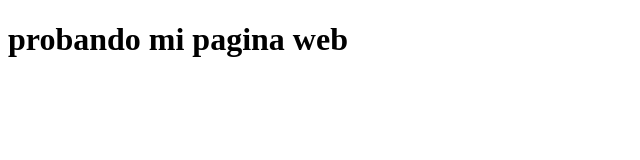
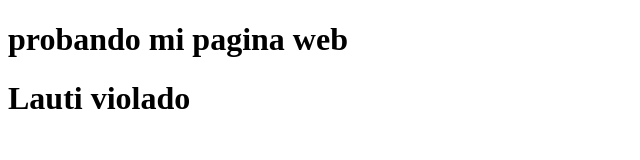
Before and after one commit to edelmarr/hola-al-mundo, a plain HTML site: page index.html in a window 1280 px wide. Shown: the whole page, without its empty margins (0-640 px from the left). Drawn offline with Linux system fonts and the light colour scheme.

Commit message:
Actualizar index.html

```diff
--- a/index.html
+++ b/index.html
@@ -7,5 +7,6 @@
 </head>
 <body>
     <h1>probando mi pagina web</h1>
+<h1>Lauti violado</h2>
 </body>
 </html>
```
